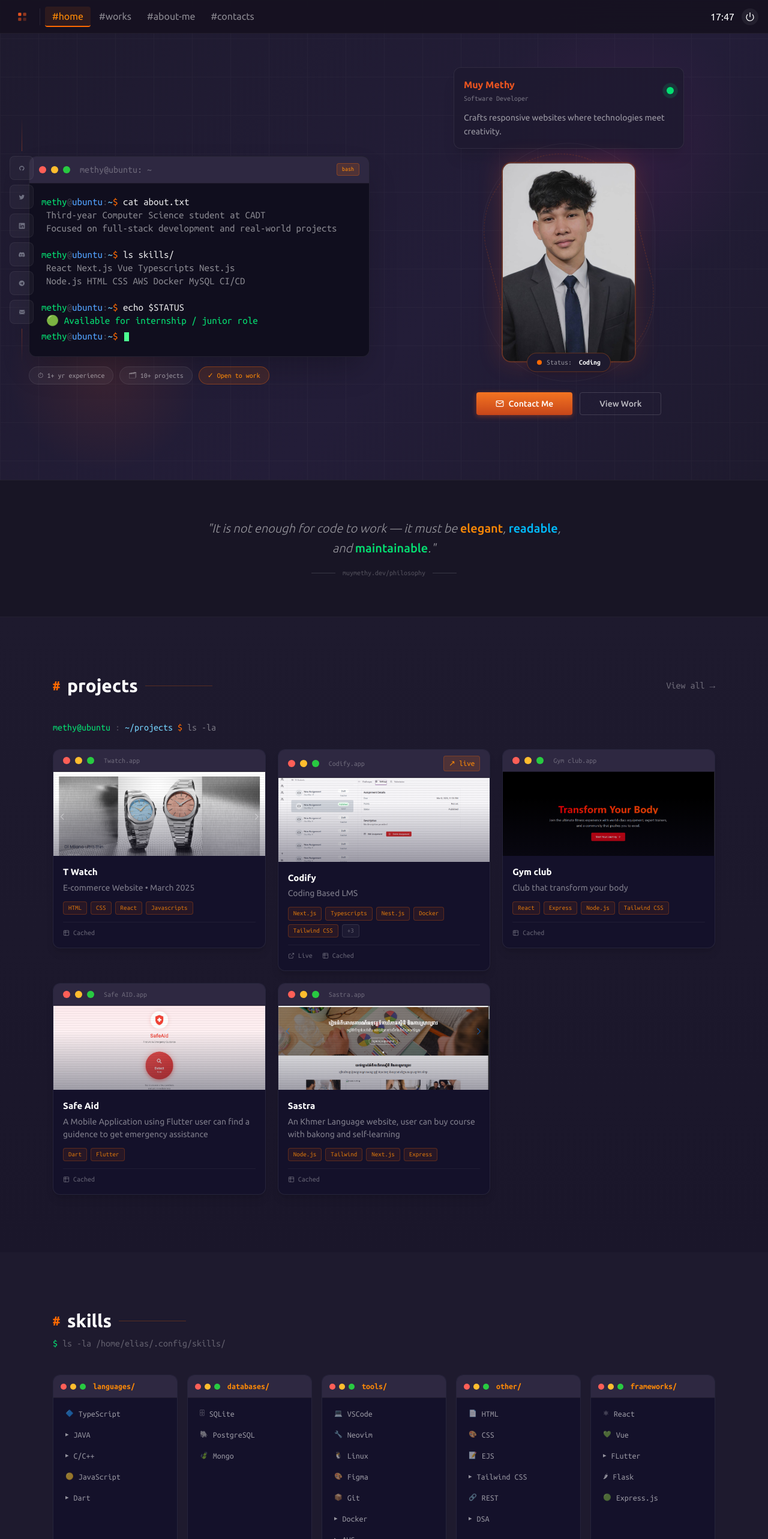
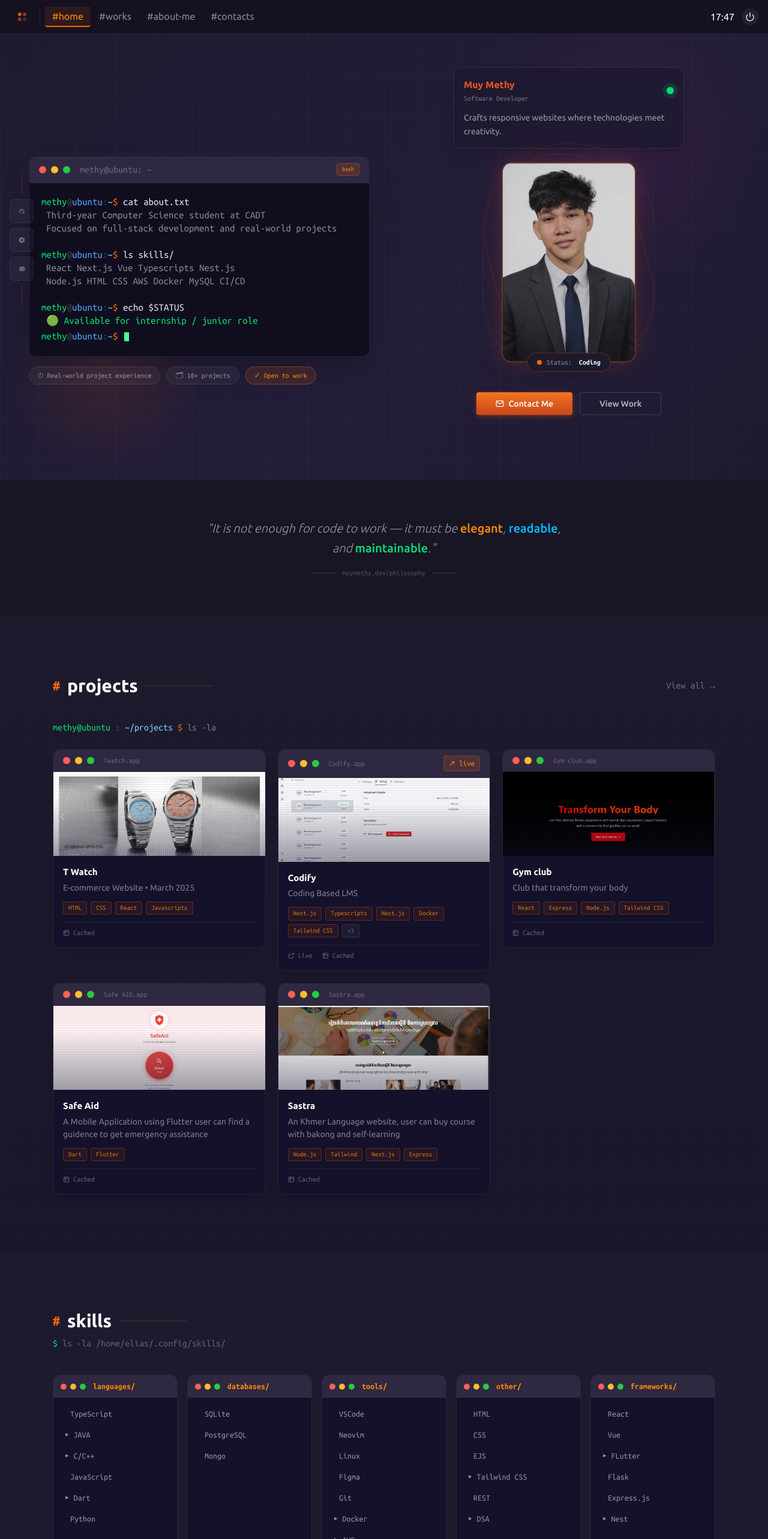
Before and after one commit to THY14/thy-portfolio_v001, a Next.js app: page / in a window 1280 px wide. Shown: the top 2566 px of the page at 60% size. Built offline with nearby package versions, Linux system fonts and the light colour scheme.

Commit message:
refactor: improve UI

```diff
--- a/components/AboutMe.tsx
+++ b/components/AboutMe.tsx
@@ -8,7 +8,7 @@ const CODE = [
   `  role: <span style="color:#86efac">"Software - Developer"</span>,`,
   `  location: <span style="color:#86efac">"Chroy Chongva, Phnom Penh"</span>,`,
   `  passion: <span style="color:#86efac">"Building web experiences"</span>,`,
-  `  experience: <span style="color:#fcd34d">1</span>+ <span style="color:#86efac">"year"</span>,`,
+  `  experience: <span style="color:#fcd34d">Internship</span> level <span style="color:#86efac"></span>,`,
   `  openToWork: <span style="color:#f472b6">true</span>,`,
   `  <span style="color:#6b7280">// Always learning...</span>`,
   `}`,
@@ -53,7 +53,7 @@ export default function AboutMe() {
                 Hello, I&apos;m Muy Methy!
               </p>
 
-              <p className="text-[14px] text-white/50 leading-relaxed mb-3" style={{ fontFamily: "'Ubuntu',sans-serif" }}>
+              <p className="text-[16px] text-white/50 leading-relaxed mb-3" style={{ fontFamily: "'Ubuntu',sans-serif" }}>
                 I&apos;m a 3rd-year Computer Science student at CADT and a web developer based in Phnom Penh. I build responsive, user-friendly web applications using modern technologies.
               </p>
 
@@ -62,11 +62,11 @@ export default function AboutMe() {
               </p>
             </div>
 
-            <button className="flex items-center gap-2 px-5 py-2 rounded text-sm font-medium text-white transition-all hover:brightness-110 active:scale-95"
+            {/* <button className="flex items-center gap-2 px-5 py-2 rounded text-sm font-medium text-white transition-all hover:brightness-110 active:scale-95"
               style={{ background: "linear-gradient(to bottom,#F47421,#C7461A)", fontFamily: "'Ubuntu',sans-serif", boxShadow: "0 2px 8px rgba(233,84,32,0.35)" }}>
               <svg width="13" height="13" viewBox="0 0 24 24" fill="none"><path d="M14 2H6a2 2 0 00-2 2v16a2 2 0 002 2h12a2 2 0 002-2V8z" stroke="white" strokeWidth="2"/><polyline points="14 2 14 8 20 8" stroke="white" strokeWidth="2"/></svg>
               Read More →
-            </button>
+            </button> */}
           </div>
           <div className={`space-y-5 transition-all duration-700 delay-200 ${visible ? "opacity-100 translate-x-0" : "opacity-0 translate-x-6"}`}>
             <div className="rounded-xl overflow-hidden border border-white/8" style={{ background: "#100e1e" }}>
--- a/components/Hero.tsx
+++ b/components/Hero.tsx
@@ -144,7 +144,7 @@ export default function Hero() {
           </div>
           <div className="flex flex-wrap gap-2.5 mt-4">
             {[
-              { icon: "⏱", label: "1+ yr experience", accent: false },
+              { icon: "⏱", label: "Real-world project experience", accent: false },
               { icon: "🗂", label: "10+ projects",     accent: false },
               { icon: "✓", label: "Open to work",      accent: true  },
             ].map((s) => (
--- a/components/Skills.tsx
+++ b/components/Skills.tsx
@@ -3,12 +3,12 @@ import { useEffect, useRef, useState } from "react";
 import { skillCategories } from "@/lib/data";
 
 const ICONS: Record<string, string> = {
-  TypeScript:"🔷", JavaScript:"🟡", Python:"🐍", Lua:"🌙",
-  React:"⚛", Vue:"💚", "Discord.js":"💬", Flask:"🌶", "Express.js":"🟢",
-  Disnake:"🎮", "Next.js":"▲", SQLite:"🗄", PostgreSQL:"🐘", Mongo:"🍃",
-  VSCode:"💻", Neovim:"🔧", Linux:"🐧", Figma:"🎨", XFCE:"🖥", Arch:"⚙",
-  Git:"📦", "Font Awesome":"✨", HTML:"📄", CSS:"🎨", SCSS:"💅",
-  EJS:"📝", REST:"🔗", Jinja:"🏗",
+  TypeScript:"", JavaScript:"", Python:"", Lua:"",
+  React:"", Vue:"", Flask:"", "Express.js":"",
+  "Next.js":"", SQLite:"", PostgreSQL:"", Mongo:"",
+  VSCode:"", Neovim:"", Linux:"", Figma:"", XFCE:"", Arch:"",
+  Git:"", "Font Awesome":"", HTML:"", CSS:"", SCSS:"",
+  EJS:"", REST:"", Jinja:"",
 };
 
 export default function Skills() {
--- a/lib/data.ts
+++ b/lib/data.ts
@@ -59,7 +59,7 @@ export const projects: Project[] = [
 export const skillCategories: SkillCategory[] = [
   {
     title: "Languages",
-    skills: ["TypeScript", "JAVA", "C/C++", "JavaScript" ,"Dart"],
+    skills: ["TypeScript", "JAVA", "C/C++", "JavaScript" ,"Dart" ,"Python"],
   },
   {
     title: "Databases",
@@ -75,15 +75,15 @@ export const skillCategories: SkillCategory[] = [
   },
   {
     title: "Frameworks",
-    skills: ["React", "Vue", "FLutter", "Flask", "Express.js"],
+    skills: ["React", "Vue", "FLutter", "Flask", "Express.js","Nest"],
   },
 ];
 
 export const socialLinks: SocialLink[] = [
-  { name: "GitHub", href: "#", icon: "/github.svg" },
-  { name: "Twitter", href: "#", icon: "/twitter.svg" },
-  { name: "LinkedIn", href: "#", icon: "/linkedin.svg" },
-  { name: "Discord", href: "#", icon: "/discord.svg" },
-  { name: "Telegram", href: "#", icon: "/telegram.svg" },
-  { name: "Email", href: "methymuy@gmail.com", icon: "/email.svg" },
+  { name: "GitHub", href: "https://github.com/THY14", icon: "/github.svg" },
+  // { name: "Twitter", href: "#", icon: "/twitter.svg" },
+  // { name: "LinkedIn", href: "#", icon: "/linkedin.svg" },
+  // { name: "Discord", href: "#", icon: "/discord.svg" },
+  { name: "Telegram", href: "https://t.me/methy14", icon: "/telegram.svg" },
+  { name: "Email", href: "mailtomethymuy@gmail.com", icon: "/email.svg" },
 ];
```
